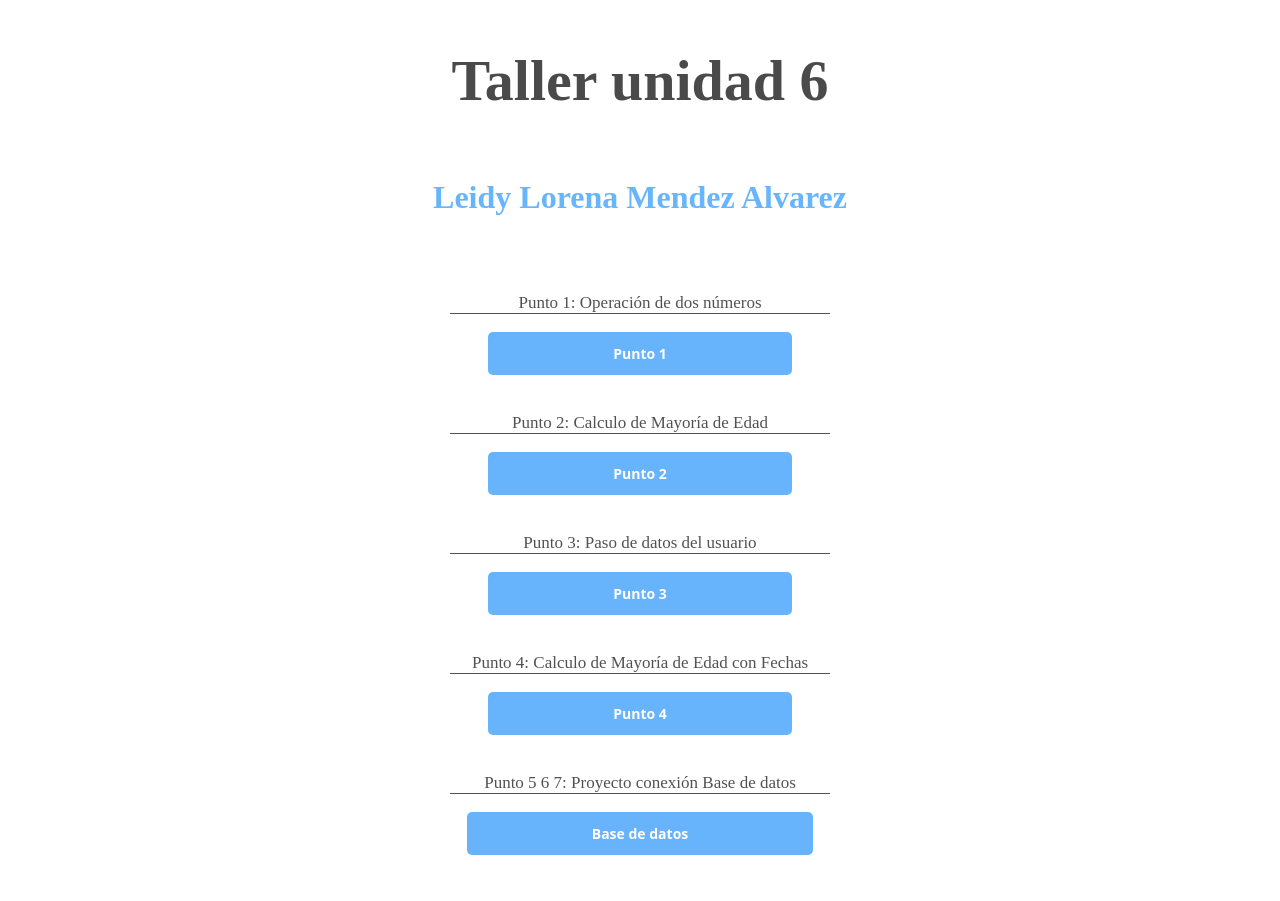
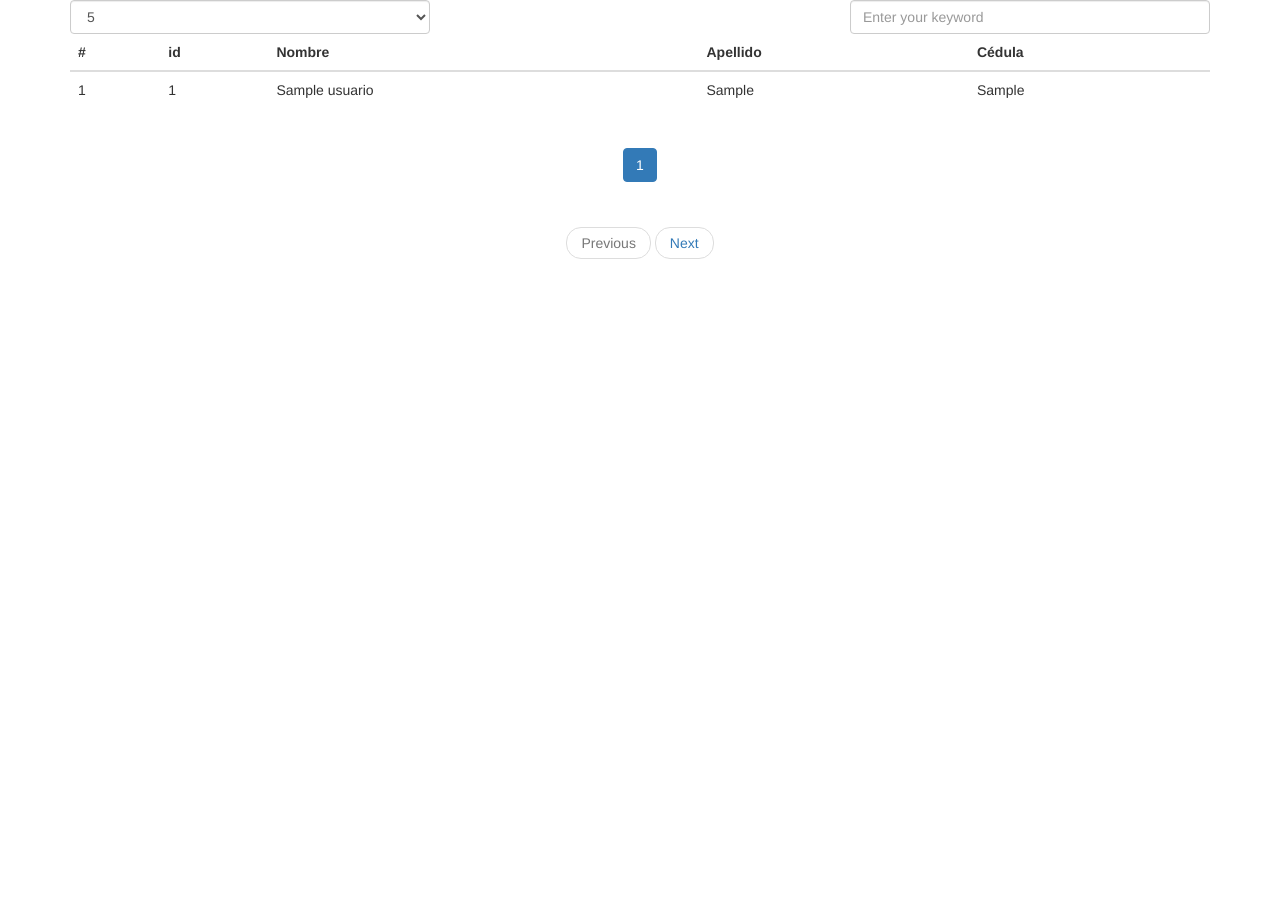
Before and after one commit to LorehM18/Taller-unidad-6-full-stack-intermedio, a PHP site: a page that, after the commit, uses db/connection.php in a window 1280 px wide. After the commit the page ends 259 px from the top, so only its background shows below. Run offline with PHP 8.4, Linux system fonts and the light colour scheme; tables that the repository leaves empty or names only in its code hold one stand-in row (values such as "Sample post"); some libraries are stand-ins or nearby versions.

Commit message:
Taller backend

```diff
--- /dev/null
+++ b/db/connection.php
@@ -0,0 +1,14 @@
+<?php
+$host="localhost";
+$user="root";
+$password="";
+$bd="mi_proyecto";
+
+$connection=new mysqli($host,$user,$password,$bd);
+
+if($connection->connect_errno){
+    echo "Fallos en conexion";
+    exit();
+}
+
+?>
--- a/index.php
+++ b/index.php
@@ -49,10 +49,18 @@
         </li>
         <li>
           <p>
-            Punto 5 6 7: Proyecto conexión Base de datos
+            Punto 5 6: Proyecto conexión Base de datos
           </p>
-          <a href="./punto 5-6-7">
+          <a href="./punto 5-6">
             Base de datos
+          </a>
+        </li>
+        <li>
+          <p>
+            Punto 7: Filtro Base de datos
+          </p>
+          <a href="./punto 7">
+            Filtro Base de datos
           </a>
         </li>
       </ul>
--- /dev/null
+++ b/punto 7/index.php
@@ -0,0 +1,84 @@
+<?php
+ include "../db/connection.php";
+ $query=mysqli_query($connection,"SELECT * FROM usuarios");
+?>
+<!DOCTYPE html>
+<html lang="en">
+<head>
+    <meta charset="UTF-8">
+    <meta name="viewport" content="width=device-width, initial-scale=1.0">
+    <link rel="stylesheet" href="./style.css">
+    <link rel="stylesheet" href="https://cdnjs.cloudflare.com/ajax/libs/twitter-bootstrap/3.3.7/css/bootstrap.min.css" crossorigin="anonymous">
+    <script src="https://cdnjs.cloudflare.com/ajax/libs/jquery/3.2.1/jquery.min.js"></script>
+    <title>Punto 7</title>
+</head>
+<body>
+
+<div class="wrapper">
+    <div class="container">
+            <div class="filter">
+            <div class="row">
+                <div class="col-sm-4">
+                <div class="show-row">
+                    <select class="form-control">
+                    <option value="5" selected="selected">5</option>
+                    <option value="10">10</option>
+                    <option value="15">15</option>
+                    <option value="20">20</option>
+                    </select>
+                </div>
+                </div>
+                <div class="col-sm-4"></div>
+                <div class="col-sm-4">
+                <div class="search-row">
+                    <input type="text" name="search" class="form-control" placeholder="Enter your keyword">
+                </div>
+                </div>
+            </div>
+            </div>
+        <table id="music" class="table table-responsive table-hover">
+            <thead>
+            <tr  class="myHead">
+                <th>#</th>
+                <th>id</th>
+                <th>Nombre</th>
+                <th>Apellido</th>
+                <th>Cédula</th>
+            </tr>
+            </thead>
+            <tbody>
+
+            <?php
+
+            while ($datos = mysqli_fetch_array($query)) {
+                $id = $datos['id'];
+                $nombre = $datos['nombre'];
+                $apellido = $datos['apellido'];
+                $cedula = $datos['cedula'];
+
+                echo'
+                <tr data-url="FQS7i2z1CoA">
+                    <td></td>
+                    <td>'.$id.'</td>
+                    <td>'.$nombre.'</td>
+                    <td>'.$apellido.'</td>
+                    <td>'.$cedula.'</td>
+                </tr>
+                ';
+            }
+
+            ?>
+            </tbody>
+        </table>
+        <div class="text-center controller">
+            <ul class="pagination"></ul>
+            <ul class="pager">
+            <li ><a href="javascript:void(0)" class="prev">Previous</a></li>
+            <li><a href="javascript:void(0)" class="next">Next</a></li>
+            </ul>
+        </div>
+    </div>
+</div>
+<script src="./java.js"></script>
+</body>
+</html>
--- /dev/null
+++ b/punto 7/java.js
@@ -0,0 +1,157 @@
+$(window).on('load', function(){
+
+
+	// Add youtube thumbail image
+	$('#music tbody tr').addClass('list');
+	$('.list').each(function() {
+		var youtube_video_id	=	$(this).attr('data-url');
+		if (youtube_video_id.length == 11) {
+			 var video_thumbnail = $('<img src="https://i.ytimg.com/vi/'+ youtube_video_id +'/hqdefault.jpg" class="img-responsive">');
+			 $(this).find('.thumb').append(video_thumbnail);
+		}
+		var jd	=	$(this).index()+1
+		$(this).find('td').eq(0).text(jd)
+	});
+
+	// select no of li
+	var noOfLi	=	$('.list').length; // Total no of li
+	var showNo 	=  $('.show-row select').val()
+	$('.show-row select').on('change', function(e){
+		showNo 	=	$(this).val();
+		myRemoveClass();
+	});
+
+
+
+
+	//select function
+	function myRemoveClass() {
+		//Pagination
+		var showNoOfLi	=	showNo,  //  Show now of li
+			showPage	=	Math.ceil(noOfLi/showNo), // pagination list
+			counter,
+			no 			=	0,
+			start		=	no,
+			end			=	showNoOfLi;
+
+		$('.pagination').empty()
+		for(counter = 1; counter <= showPage; counter++){
+		 	$('<li><a href="javascript:void(0)" data-lt="'+counter+'">'+ counter +'</a></li>').appendTo('.pagination');
+		 	$('.pagination li').eq(0).addClass('active');
+		 }
+		$('#music tbody tr').removeClass('active-item').hide()
+		$('#music tbody tr').slice(start, end).show().addClass('active-item');
+
+		$('.prev').prop('disabled', true).parent('li').addClass('disabled');
+		$('.next').prop('disabled', false).parent('li').removeClass('disabled');
+
+		// click on pagination
+		function myfunction(controller) {
+			return function () {
+				if (controller == 'nextPagination') {
+					no++;
+					$('.pagination li').removeClass('active')
+					$('.pagination li').eq(no).addClass('active');
+					start1 = showNoOfLi*no;
+					end1 = showNoOfLi*(no+1);
+					$('#music tbody tr').removeClass('active-item').hide();
+					$('#music tbody tr').slice(start1, end1).show().addClass('active-item');
+					$('.prev').prop('disabled', false).parent('li').removeClass('disabled');
+					if(end1 >= noOfLi){
+						$('.next').prop('disabled', true).parent('li').addClass('disabled');
+					}
+				}
+				else if(controller == 'prevPagination') {
+					no--;
+					$('.pagination li').removeClass('active')
+					$('.pagination li').eq(no).addClass('active');
+					start1 = showNoOfLi*no;
+					end1 = showNoOfLi*(no+1);
+					$('#music tbody tr').removeClass('active-item').hide();
+					$('#music tbody tr').slice(start1, end1).show().addClass('active-item');
+					$('.next').prop('disabled', false).parent('li').removeClass('disabled');
+
+					if(no === 0){
+						$('.prev').prop('disabled', true).parent('li').addClass('disabled');
+					}
+				}
+				else if(controller == 'dots') {
+					$('.pagination li').removeClass('active');
+					var thisIndex = $(this).addClass('active').index();
+					no = thisIndex;
+					start1 = showNoOfLi*no;
+					end1 = showNoOfLi*(no+1);
+					$('#music tbody tr').removeClass('active-item').hide();
+					$('#music tbody tr').slice(start1, end1).show().addClass('active-item');
+
+					if(no > 0){
+						$('.prev').prop('disabled', false).parent('li').removeClass('disabled');
+					}else{
+						$('.prev').prop('disabled', true).parent('li').addClass('disabled');
+					}
+					if(end1 >= noOfLi){
+
+						$('.next').prop('disabled', true).parent('li').addClass('disabled');
+					}else{
+						$('.next').prop('disabled', false).parent('li').removeClass('disabled');
+					}
+				}
+			}
+		}
+
+		$('.wrapper').on('click','.next', myfunction('nextPagination'));
+		$('.wrapper').on('click','.prev', myfunction('prevPagination'));
+		$('.wrapper').on('click','.pagination li', myfunction('dots'));
+	}
+
+
+
+	myRemoveClass()
+
+
+
+
+
+	//live search box
+	$('.search-row input').on('keyup', function() {
+		var value = $(this).val();
+		var patt = new RegExp(value, "i");
+		console.log(patt)
+		$('#music').find('.active-item').each(function() {
+			if (!($(this).find('td').text().search(patt) >= 0)) {
+				$(this).not('.myHead').hide();
+			}
+			if (($(this).find('td').text().search(patt) >= 0)) {
+				$(this).show();
+			}
+
+		});
+	});
+
+
+
+	// play video
+
+	$('.wrapper').on('click','.playBtn', function(){
+		var videoId 	=	$(this).parents('tr').attr('data-url')
+		var videoWidth = $('.video_body').width(),
+			videoHeight = $('.video_body').height(),
+			iframe = $('<iframe width="'
+	                + videoWidth
+	                + '" height="'
+	                + videoHeight
+	                + '" src="https://www.youtube.com/embed/'
+	                + videoId
+	                + '" frameborder="0" allowfullscreen></iframe>');
+		$('.video_body').html(iframe);
+		$('.video_box').fadeIn(500)
+		$('body').addClass('modal-open');
+	});
+
+	$('.modal-close').click(function(){
+		$('.video_box').fadeOut(500)
+		$('body').removeClass('modal-open');
+	})
+
+
+})
```
Also changed, not shown: punto 5-6/controller/userController.php (renamed from punto 5-6-7/controller/userController.php), punto 5-6/index.php (renamed from punto 5-6-7/index.php), punto 5-6/model/User.php (renamed from punto 5-6-7/model/User.php), punto 5-6/service/UserDAO.php (renamed from punto 5-6-7/service/UserDAO.php), punto 5-6/service/connection.php (renamed from punto 5-6-7/service/connection.php), punto 5-6/view/components/table.php (renamed from punto 5-6-7/view/components/table.php), punto 5-6/view/styles/table.css (renamed from punto 5-6-7/view/styles/table.css).
